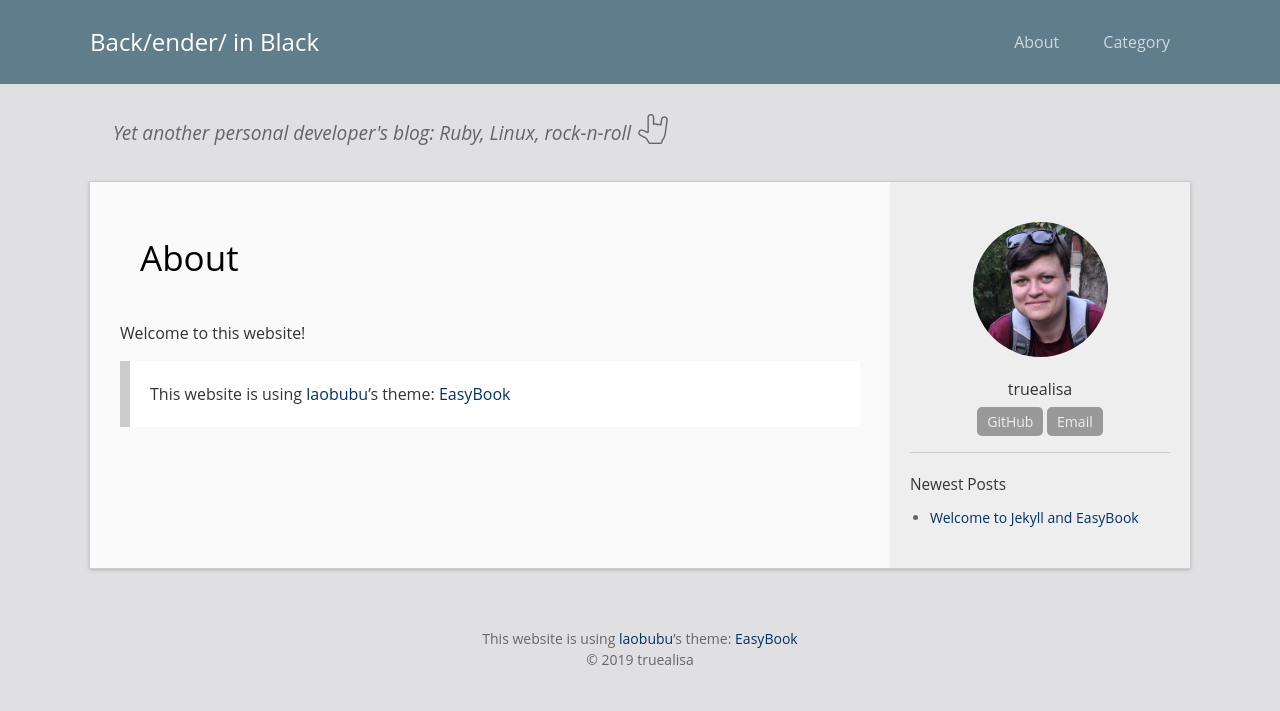
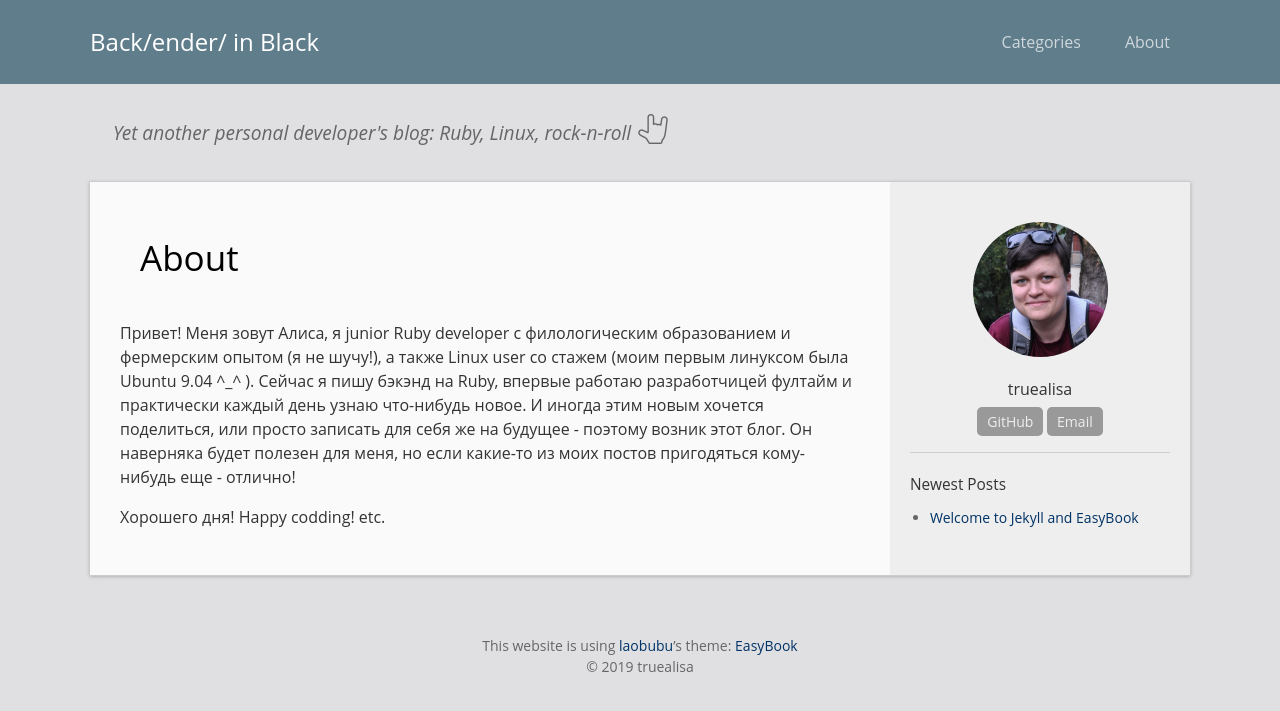
Before and after one commit to truealisa/truealisa.github.io, a Jekyll site: the page built from _pages/about.md, in a window 1280 px wide. Shown: the top 711 px of the page. Built offline with Jekyll 4.4.1, drawn with Linux system fonts in a browser that asks for light colours.

Commit message:
Move pages to separate folder and add About text

```diff
--- a/_config.yml
+++ b/_config.yml
@@ -25,10 +25,12 @@ disqus_shortname: truealisa  # get one: https://disqus.com/admin/signup/
 
 excerpt_separator: <!--more-->
 
+include: ['_pages']
+
 header:
   links:             # Links on the header. Link to in-site page with a slash as prefix
+    Categories: /categories/
     About: /about/
-    Category: /category/
 
 permalink: /archivers/:title
 plugins:
--- /dev/null
+++ b/_pages/about.md
@@ -0,0 +1,9 @@
+---
+layout: page
+title: About
+permalink: /about/
+---
+
+Привет! Меня зовут Алиса, я junior Ruby developer с филологическим образованием и фермерским опытом (я не шучу!), а также Linux user со стажем (моим первым линуксом была Ubuntu 9.04 ^_^ ). Сейчас я пишу бэкэнд на Ruby, впервые работаю разработчицей фултайм и практически каждый день узнаю что-нибудь новое. И иногда этим новым хочется поделиться, или просто записать для себя же на будущее - поэтому возник этот блог. Он наверняка будет полезен для меня, но если какие-то из моих постов пригодяться кому-нибудь еще - отлично!
+
+Хорошего дня! Happy codding! etc.
--- a/category.html
+++ b/_pages/categories.html
@@ -1,11 +1,11 @@
 ---
 layout: default
-title: Category
-permalink: /category/
+title: Categories
+permalink: /categories/
 ---
 
 <div class="home">
-  <h1 class="page-heading">Category</h1>
+  <h1 class="page-heading">Categories</h1>
 
   <ul class="post-list">
 
--- a/about.md
+++ /dev/null
@@ -1,9 +0,0 @@
----
-layout: page
-title: About
-permalink: /about/
----
-
-Welcome to this website!
-
-> This website is using [laobubu](http://laobubu.net)'s theme: [EasyBook](https://github.com/laobubu/jekyll-theme-EasyBook)
```
